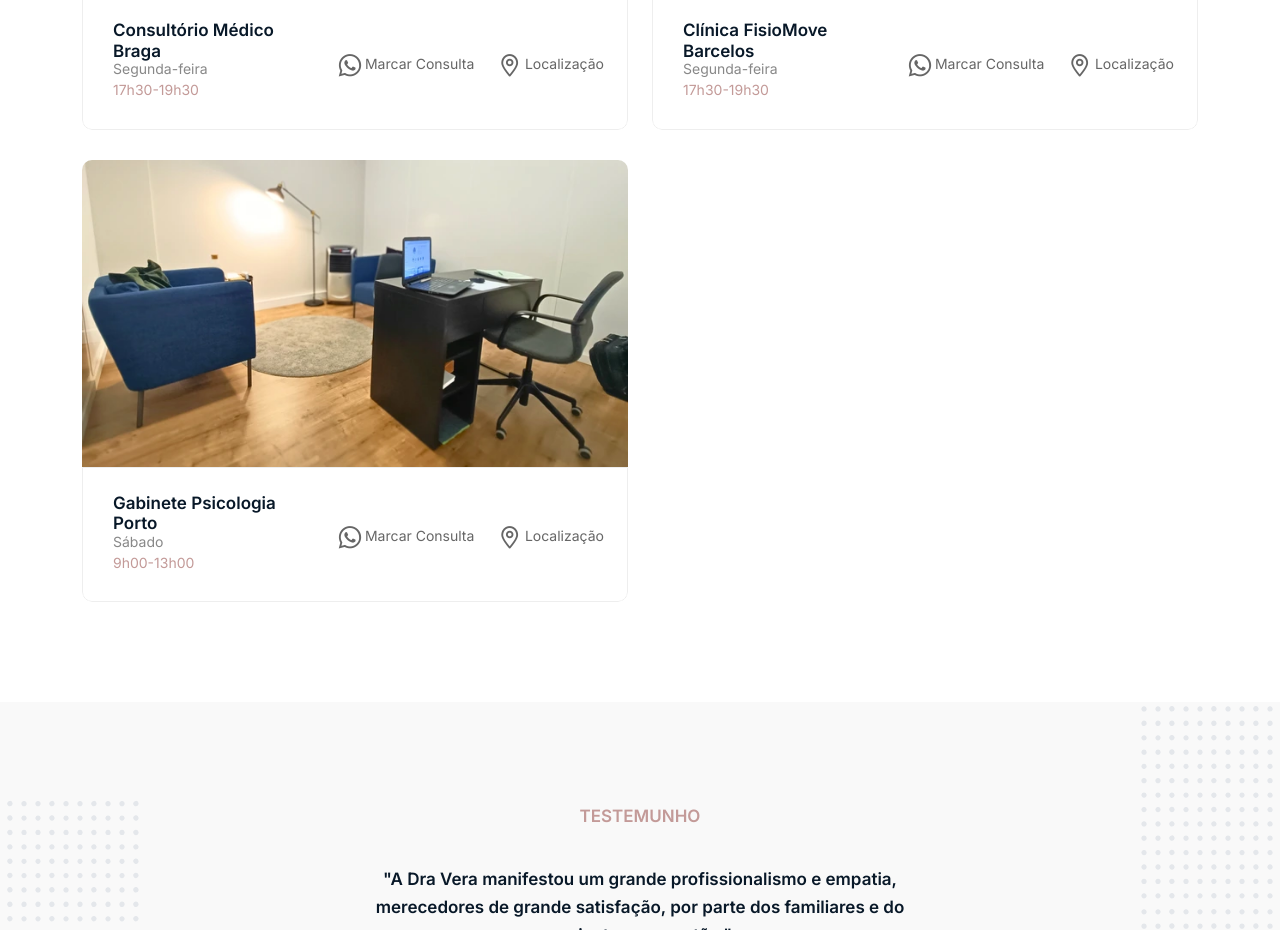
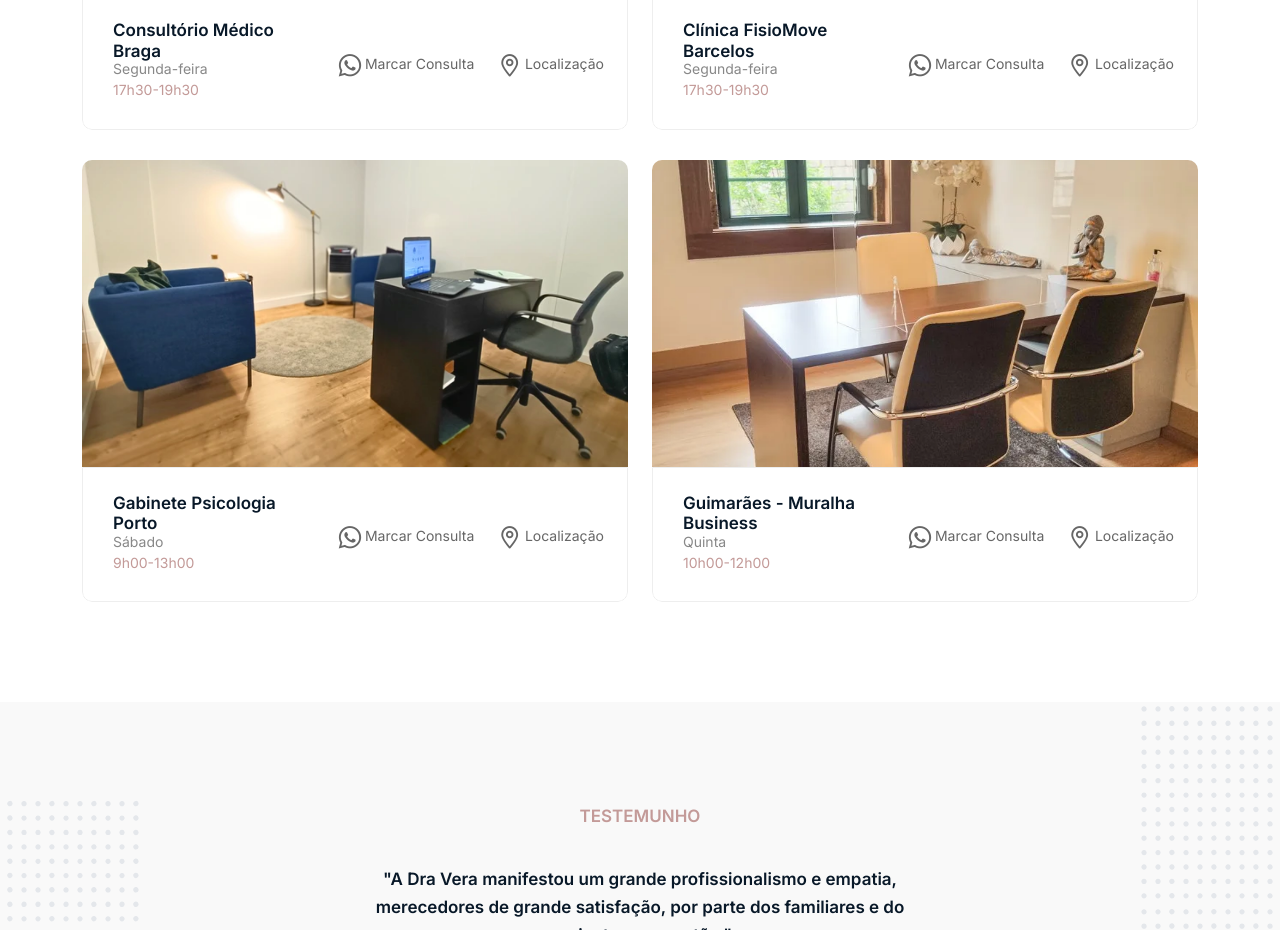
Before and after one commit to vfernandespsi/vfernandespsi.github.io, a plain HTML site: page index.html in a window 1280 px wide. Shown: the part 5100-6030 px from the top of the page. Drawn offline with Linux system fonts and the light colour scheme.

Commit message:
Added Muralha Business
Added Muralha Business to places

```diff
--- a/index.html
+++ b/index.html
@@ -528,6 +528,36 @@
 
             </div>
             <!-- End Single Team -->
+            <!-- Start Single Team -->
+            <div class="col-12 col-md-6">
+
+                <div class="single-team wow fadeInUp" data-wow-delay=".4s">
+                        <div class="image">
+                            <img draggable="false" src="/assets/images/locais/guimaraes.webp" alt="#"></img>
+                        </div>
+                        <div class="content">
+                            <div class="row align-items-center">
+                                <div class="col-lg-5 col-12">
+                                        <div class="text">
+                                            <h3>Guimarães - Muralha Business</h3>
+                                            <h4>Quinta</h4>
+                                            <h5>10h00-12h00</h5>
+                                        </div>
+                                </div>
+                                <div class="col">
+                                    <ul class="social">
+                                        <li><a href="https://api.whatsapp.com/send?phone=351914166181&text=Estou interessado em agendar avaliação neuropsicológica no Muralha Business em Guimarães. Como o posso fazer?" target="_blank" rel="noopener"><i class="lni lni-xl lni-whatsapp"></i> Marcar Consulta</a>
+                                        </li>
+                                        <li><a href="https://maps.app.goo.gl/EBDMfvT26QXZaqyR8" target="_blank" rel="noopener"><i class="lni lni-xl lni-map-marker"></i> Localização</a>
+                                        </li>
+                                    </ul>
+                                </div>
+                            </div>
+                        </div>
+                </div>
+
+            </div>
+            <!-- End Single Team -->
         </div>
     </div>
 </section>
```
Also changed, not shown: assets/images/locais/guimaraes.webp (added).
